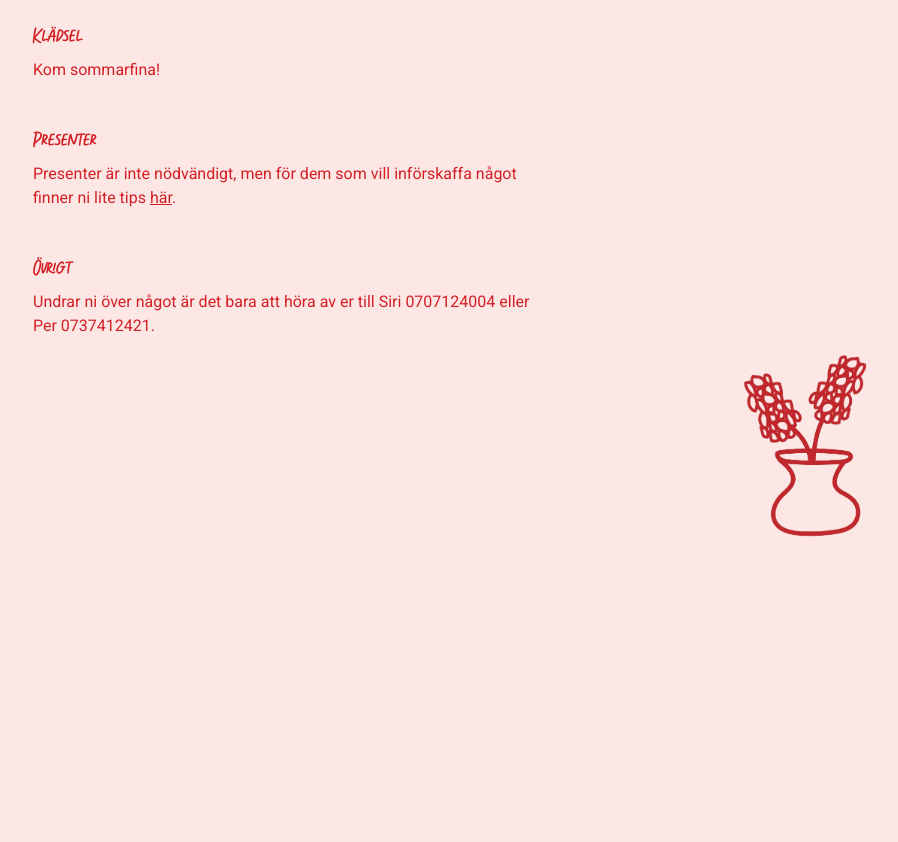
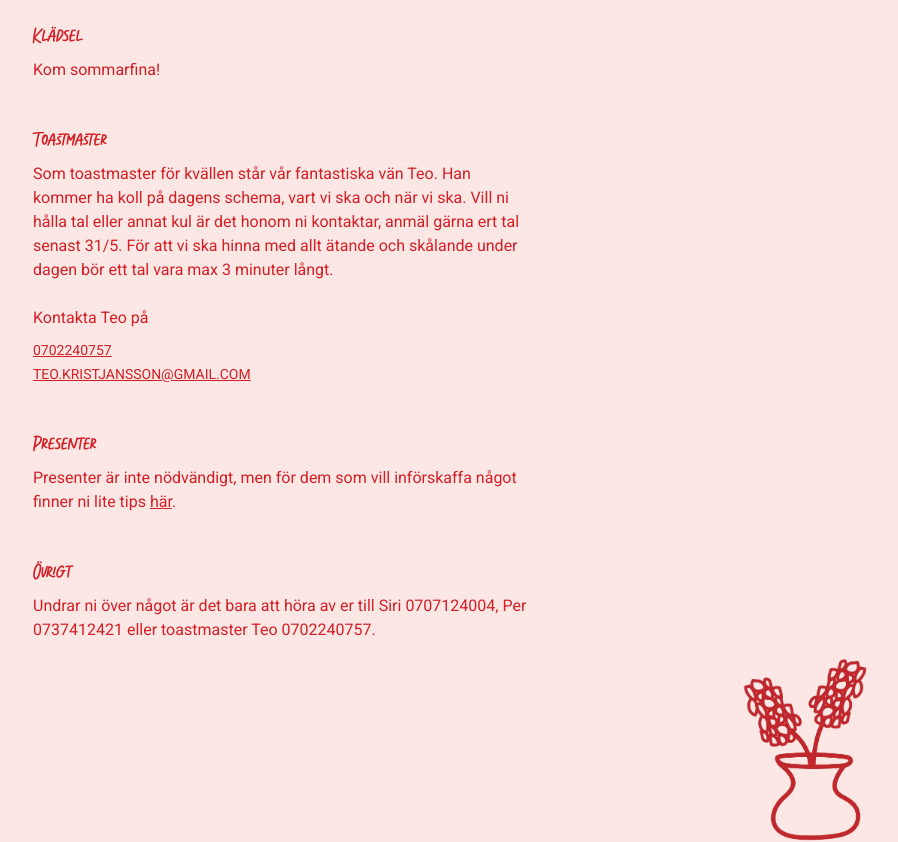
Before and after one commit to sirisayshello/perochsiri, a Next.js app: page /information in a window 1280 px wide. Shown: the part 580-1422 px from the top of the page, without its empty margins (357-1255 px from the left). Before the commit the page ends 1139 px from the top, so only its background shows below. Built offline with nearby package versions, Linux system fonts and the light colour scheme.

Commit message:
add toastmaster info

```diff
--- a/src/app/information/page.tsx
+++ b/src/app/information/page.tsx
@@ -26,6 +26,30 @@ export default function Information() {
             <h2>Klädsel</h2>
             <p className="font-roboto">Kom sommarfina!</p>
           </div>
+          <div className="mt-6 w-full">
+            <h2>Toastmaster</h2>
+            <p className="font-roboto">
+              Som toastmaster för kvällen står vår fantastiska vän Teo. Han
+              kommer ha koll på dagens schema, vart vi ska och när vi ska. Vill
+              ni hålla tal eller annat kul är det honom ni kontaktar, anmäl
+              gärna ert tal senast 31/5. För att vi ska hinna med allt ätande
+              och skålande under dagen bör ett tal vara max 3 minuter långt.
+            </p>
+            <p className="font-roboto mt-6 mb-2">Kontakta Teo på</p>
+            <a
+              className="underline font-roboto uppercase text-sm"
+              href="tel:0702240757"
+            >
+              0702240757
+            </a>
+            <br />
+            <a
+              className="underline font-roboto uppercase text-sm"
+              href="mailto:teo.kristjansson@gmail.com"
+            >
+              teo.kristjansson@gmail.com
+            </a>
+          </div>
           <div className="mt-6">
             <h2>Presenter</h2>
             <p className="font-roboto">
@@ -41,7 +65,7 @@ export default function Information() {
             <h2>Övrigt</h2>
             <p className="font-roboto">
               Undrar ni över något är det bara att höra av er till Siri
-              0707124004 eller Per 0737412421.
+              0707124004, Per 0737412421 eller toastmaster Teo 0702240757.
             </p>
           </div>
         </div>
```
